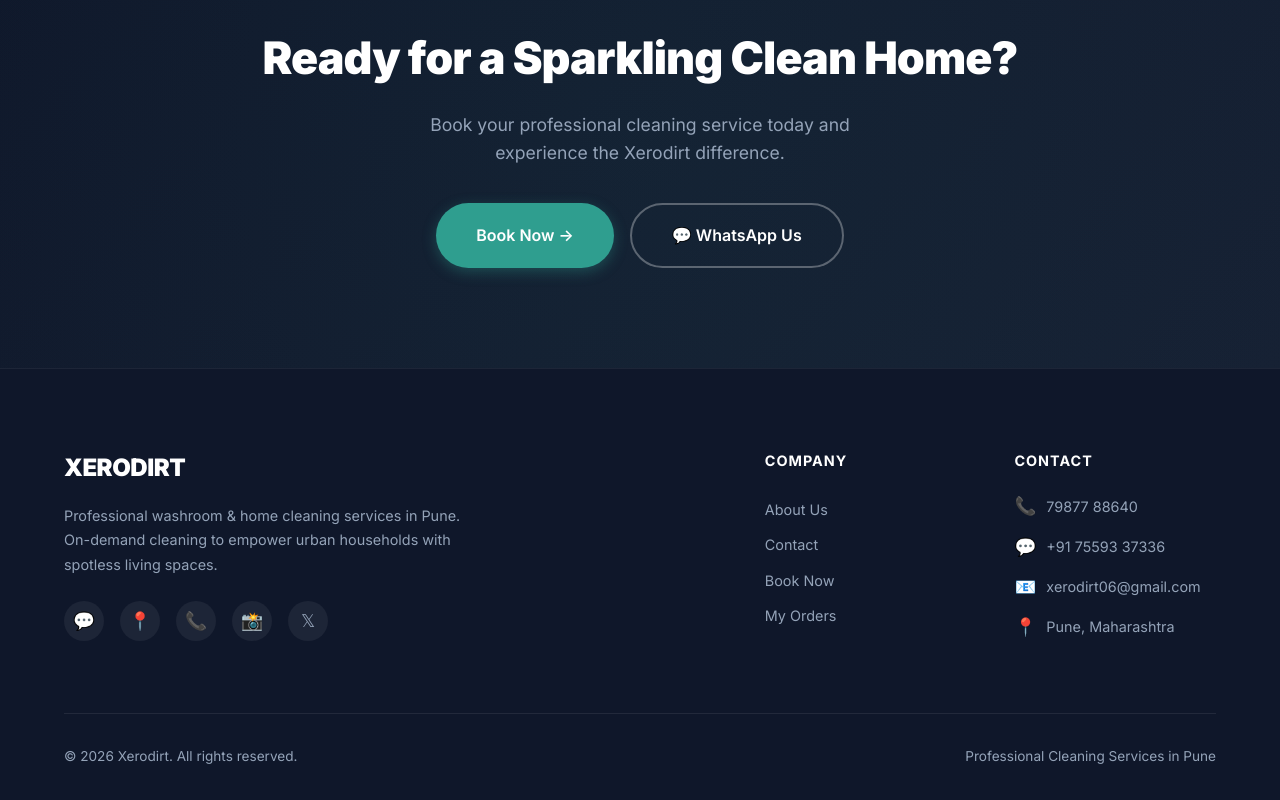
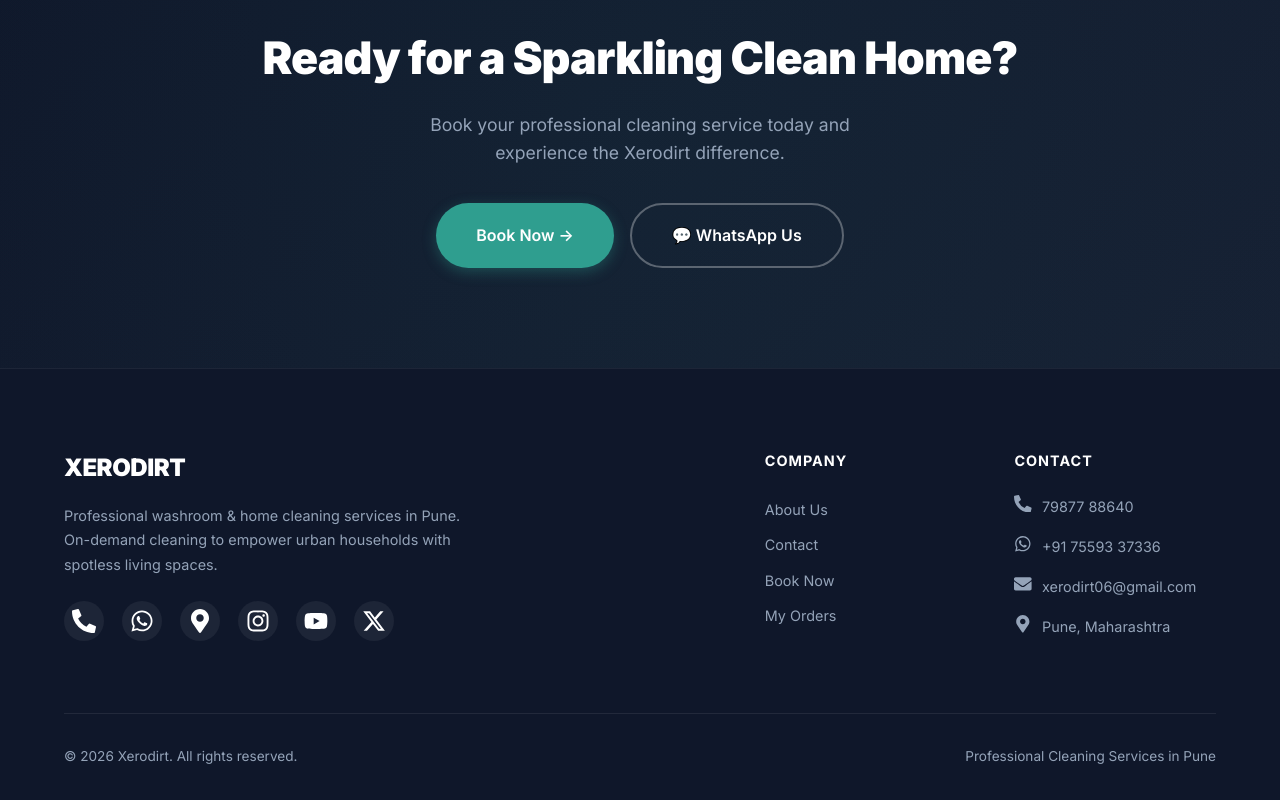
Before and after one commit to Utkarshkaraiya/xerodirt, a Next.js app: page / in a window 1280 px wide. Shown: the part 4815-5615 px from the top of the page. Built offline with nearby package versions, Linux system fonts and the light colour scheme.

Commit message:
added youtube link in footer and changed ui of those icons

```diff
--- a/package.json
+++ b/package.json
@@ -16,6 +16,7 @@
     "next": "^13.5.6",
     "next-sitemap": "^4.2.3",
     "react": "^18.3.1",
-    "react-dom": "^18.3.1"
+    "react-dom": "^18.3.1",
+    "react-icons": "^5.6.0"
   }
 }
--- a/src/app/globals.css
+++ b/src/app/globals.css
@@ -4151,3 +4151,20 @@ ol {
   margin-bottom: 16px;
   letter-spacing: -0.02em;
 }
+
+.footer-social {
+  display: flex;
+  gap: 18px;
+  align-items: center;
+}
+
+.footer-social a {
+  color: white;
+  font-size: 24px;
+  transition: 0.3s ease;
+}
+
+.footer-social a:hover {
+  transform: translateY(-3px);
+  opacity: 0.8;
+}
--- a/src/components/Footer.js
+++ b/src/components/Footer.js
@@ -1,4 +1,14 @@
 import Link from 'next/link';
+import {
+  FaWhatsapp,
+  FaPhoneAlt,
+  FaInstagram,
+  FaYoutube,
+  FaEnvelope,
+  FaMapMarkerAlt
+} from "react-icons/fa";
+
+import { FaXTwitter } from "react-icons/fa6";
 
 export default function Footer() {
   return (
@@ -11,11 +21,56 @@ export default function Footer() {
               Professional washroom &amp; home cleaning services in Pune. On-demand cleaning to empower urban households with spotless living spaces.
             </p>
             <div className="footer-social">
-              <a href="https://wa.me/917559337336" target="_blank" rel="noopener noreferrer" aria-label="WhatsApp">💬</a>
-              <a href="https://maps.app.goo.gl/ANGcThTrtfmNNYrm9" target="_blank" rel="noopener noreferrer" aria-label="Google Maps">📍</a>
-              <a href="tel:7987788640" aria-label="Phone">📞</a>
-              <a href="https://www.instagram.com/goxerodirt" target="_blank" rel="noopener noreferrer" aria-label="Instagram">📸</a>
-              <a href="https://x.com/goxerodirt" target="_blank" rel="noopener noreferrer" aria-label="X">𝕏</a>
+
+              <a href="tel:7987788640" aria-label="Phone">
+                <FaPhoneAlt />
+              </a>
+              <a
+                href="https://wa.me/917559337336"
+                target="_blank"
+                rel="noopener noreferrer"
+                aria-label="WhatsApp"
+              >
+                <FaWhatsapp />
+              </a>
+
+              <a
+                href="https://maps.app.goo.gl/ANGcThTrtfmNNYrm9"
+                target="_blank"
+                rel="noopener noreferrer"
+                aria-label="Google Maps"
+              >
+                <FaMapMarkerAlt />
+              </a>
+
+
+
+              <a
+                href="https://www.instagram.com/goxerodirt"
+                target="_blank"
+                rel="noopener noreferrer"
+                aria-label="Instagram"
+              >
+                <FaInstagram />
+              </a>
+
+              <a
+                href="https://www.youtube.com/@go_xerodirt"
+                target="_blank"
+                rel="noopener noreferrer"
+                aria-label="Youtube"
+              >
+                <FaYoutube />
+              </a>
+
+              <a
+                href="https://x.com/goxerodirt"
+                target="_blank"
+                rel="noopener noreferrer"
+                aria-label="X"
+              >
+                <FaXTwitter />
+              </a>
             </div>
           </div>
 
@@ -42,20 +97,46 @@ export default function Footer() {
 
           <div>
             <h4>Contact</h4>
+
             <div className="footer-contact-item">
-              <span className="footer-contact-icon">📞</span>
-              <a href="tel:7987788640">79877 88640</a>
+              <span className="footer-contact-icon">
+                <FaPhoneAlt />
+              </span>
+
+              <a href="tel:7987788640">
+                79877 88640
+              </a>
             </div>
+
             <div className="footer-contact-item">
-              <span className="footer-contact-icon">💬</span>
-              <a href="https://wa.me/917559337336" target="_blank" rel="noopener noreferrer">+91 75593 37336</a>
+              <span className="footer-contact-icon">
+                <FaWhatsapp />
+              </span>
+
+              <a
+                href="https://wa.me/917559337336"
+                target="_blank"
+                rel="noopener noreferrer"
+              >
+                +91 75593 37336
+              </a>
             </div>
+
             <div className="footer-contact-item">
-              <span className="footer-contact-icon">📧</span>
-              <span><a href="mailto:xerodirt06@gmail.com">xerodirt06@gmail.com</a></span>
+              <span className="footer-contact-icon">
+                <FaEnvelope />
+              </span>
+
+              <a href="mailto:xerodirt06@gmail.com">
+                xerodirt06@gmail.com
+              </a>
             </div>
+
             <div className="footer-contact-item">
-              <span className="footer-contact-icon">📍</span>
+              <span className="footer-contact-icon">
+                <FaMapMarkerAlt />
+              </span>
+
               <span>Pune, Maharashtra</span>
             </div>
           </div>
```
Also changed, not shown: 1 other file (tests, documents, lock files or other folders).
